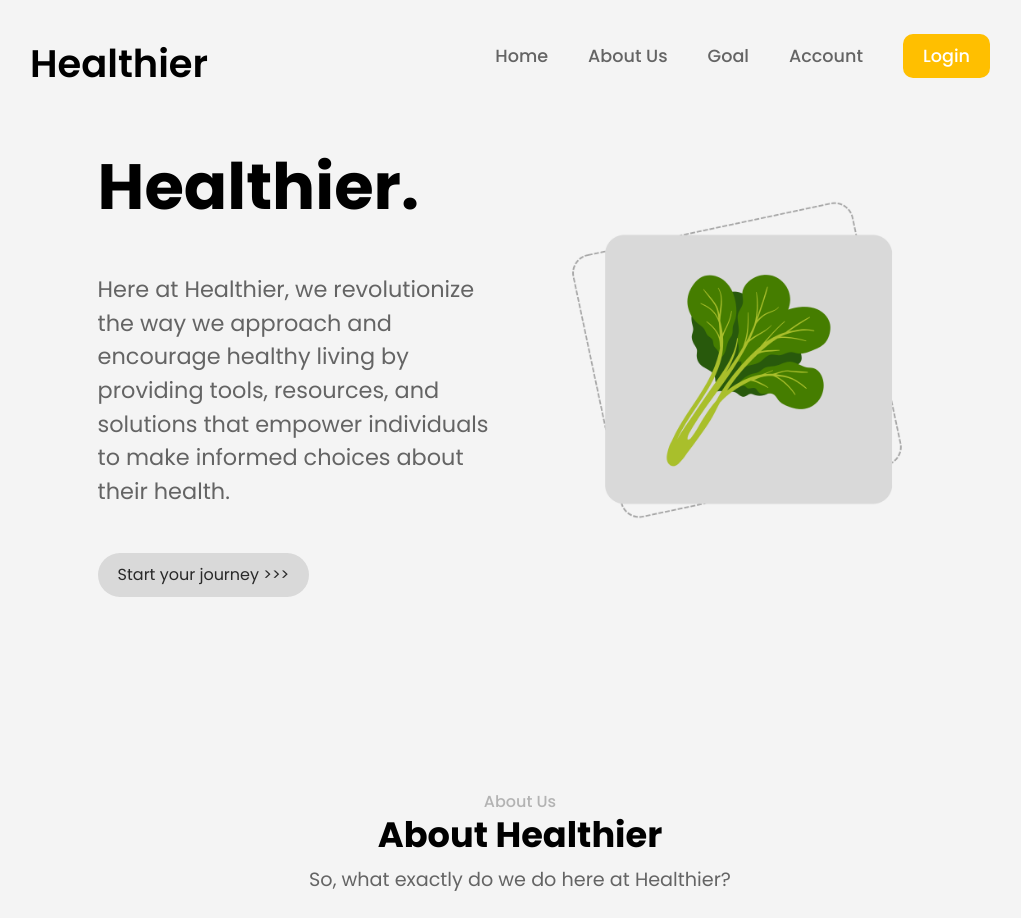
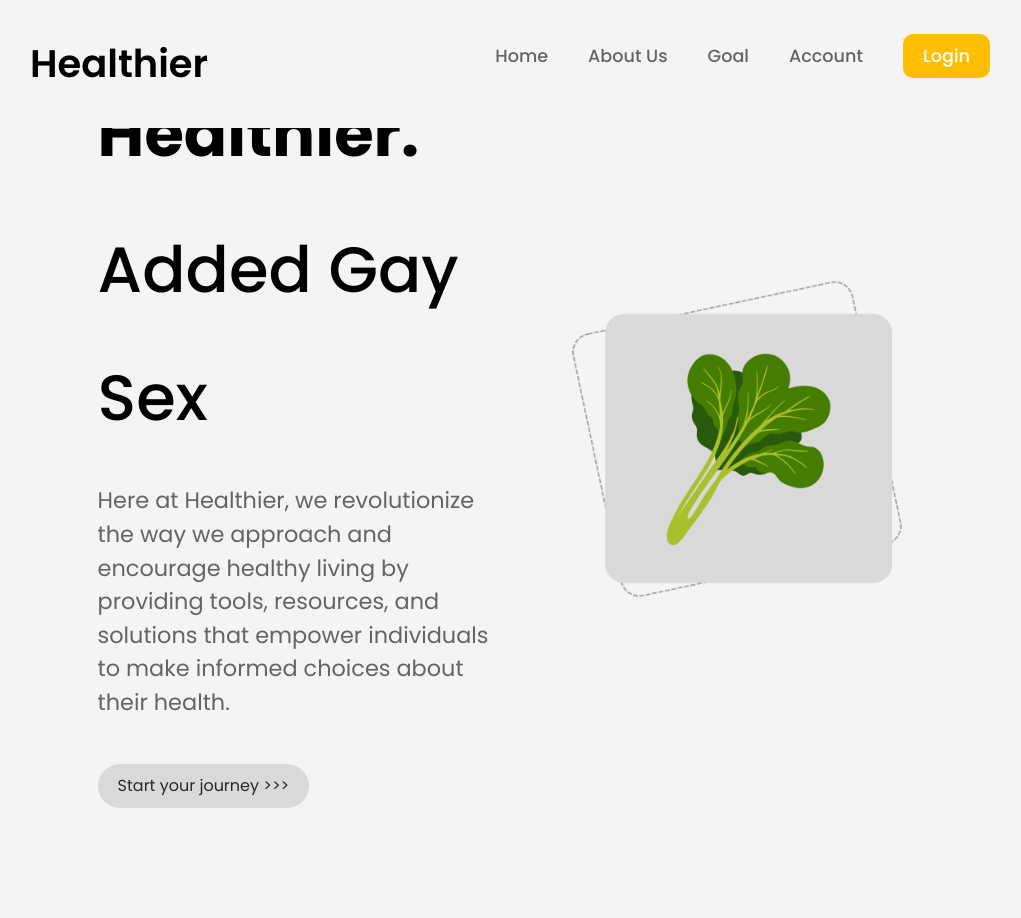
Before and after one commit to Tortley10/healthy-living, a Flask app: page /index in a window 1280 px wide. Shown: the top 918 px of the page, without its empty margins (120-1141 px from the left). Run offline with Flask 2, Linux system fonts and the light colour scheme.

Commit message:
Added Gay Sex

```diff
--- a/healthyliving/templates/index.html
+++ b/healthyliving/templates/index.html
@@ -19,6 +19,7 @@
 <section class="home" id="home">
     <div class="hometxt">
         <h1 class="fw-bold">Healthier.</h1>
+        <h1>Added Gay Sex</h1>
         <p>Here at Healthier, we revolutionize the way we approach and encourage healthy living by providing tools,
             resources, and solutions that empower
             individuals to make informed choices about their health.
```
